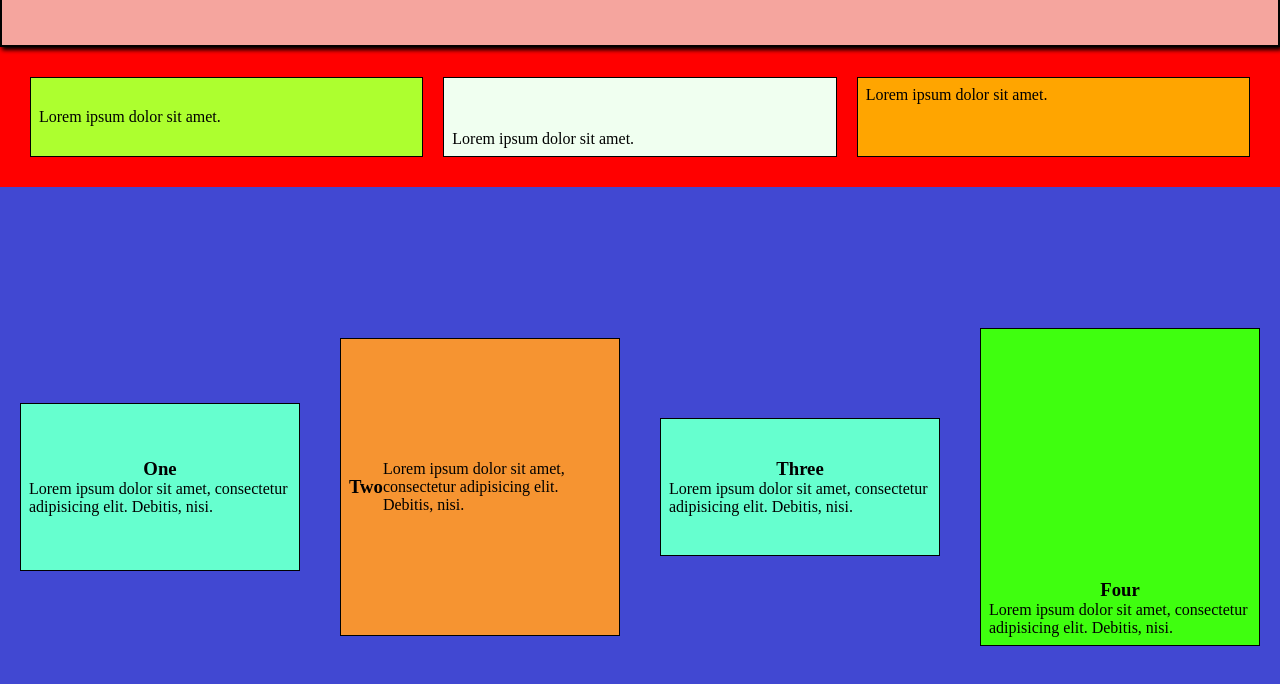
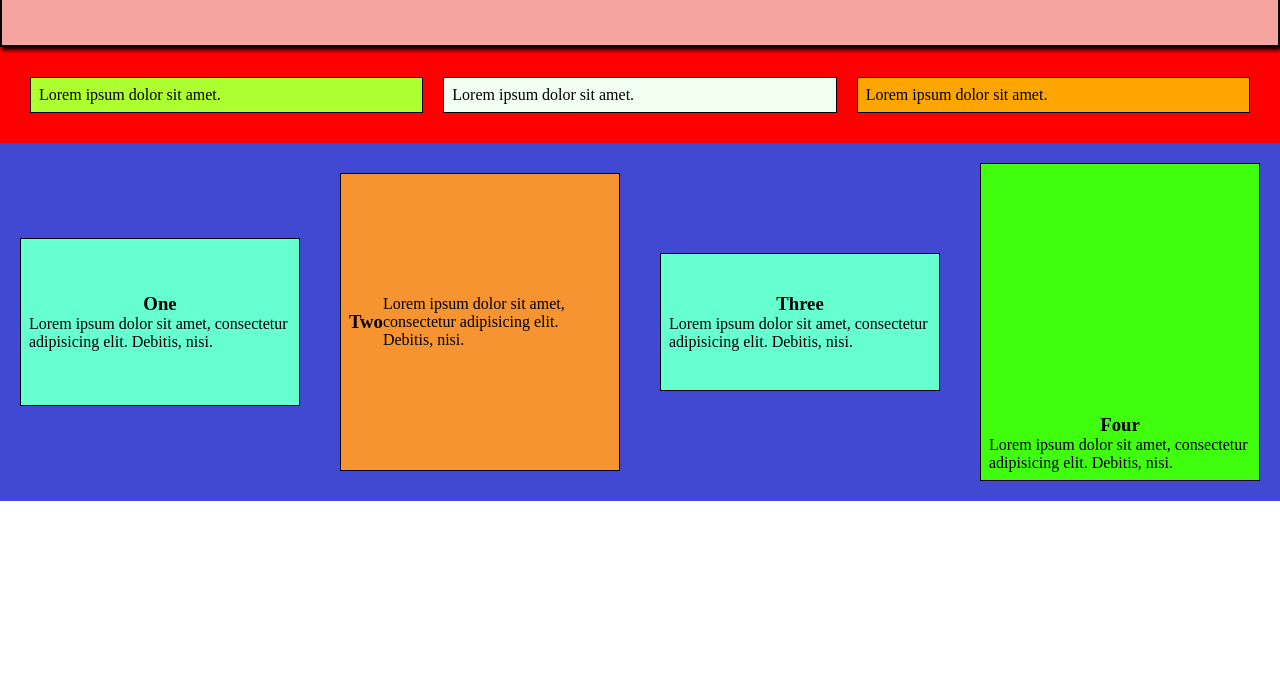
Before and after one commit to Maarten86M/selector-oefening, a plain HTML site: page index.html in a window 1280 px wide. Shown: the part 52-736 px from the top of the page. Drawn offline with Linux system fonts and the light colour scheme.

Commit message:
heigt aangepast naar 100%

```diff
--- a/styles.css
+++ b/styles.css
@@ -27,7 +27,7 @@ article {
 
 #container-element {
     background-color: hsl(237, 62%, 54%);
-    height: 600px;
+    height: 100%;
     display: flex;
     flex-direction: row;
     flex-wrap: wrap;
@@ -98,7 +98,7 @@ div {
 
 #container-element-two {
     background-color: red;
-    height: 100px;
+    height: 100%;
     display: flex;
     flex-direction: row;
     flex-wrap: wrap;
```
